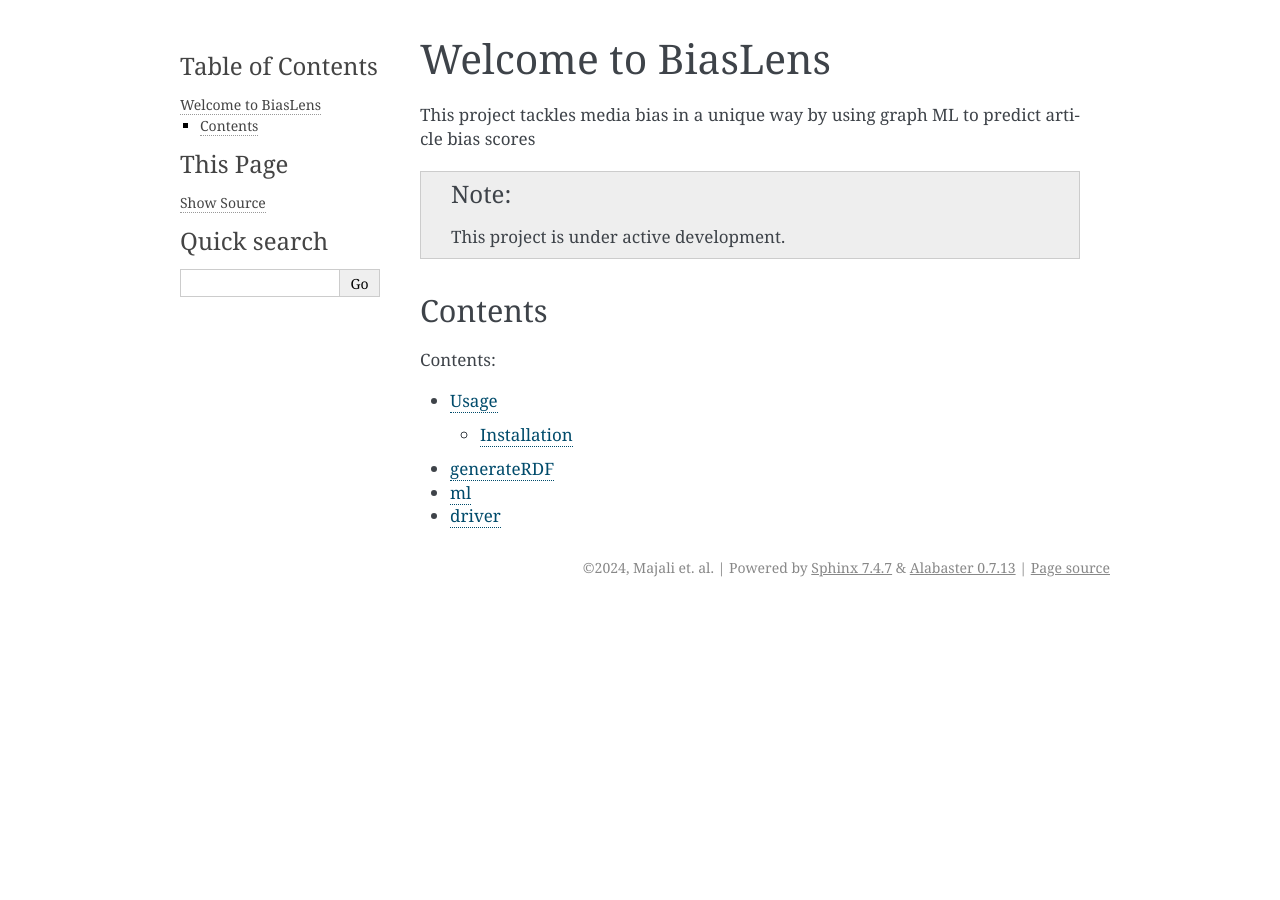
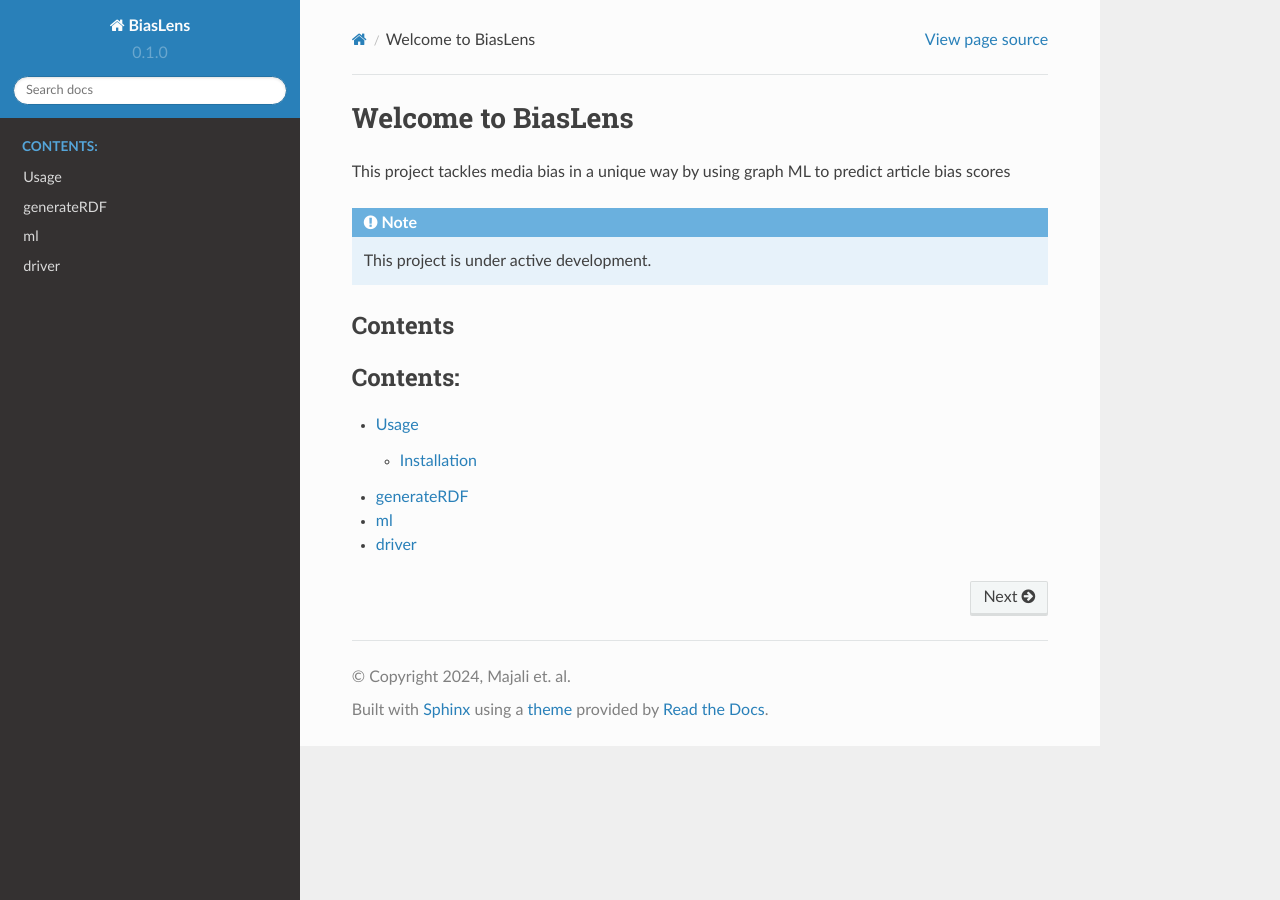
Before and after one commit to MJ-02/BiasLens, a Sphinx documentation site: the page built from docs/source/index.rst, in a window 1280 px wide. Built offline with Sphinx 7.4.7 and the Read the Docs theme 2.0.0, drawn with Linux system fonts in a browser that asks for light colours.

Commit message:
fixing docs

```diff
--- a/docs/source/conf.py
+++ b/docs/source/conf.py
@@ -34,7 +34,7 @@ templates_path = ['_templates']
 
 # -- Options for HTML output
 
-# html_theme = 'sphinx_rtd_theme'
+html_theme = 'sphinx_rtd_theme'
 
 # -- Options for EPUB output
 epub_show_urls = 'footnote'
--- a/generateRDF.py
+++ b/generateRDF.py
@@ -8,7 +8,7 @@ import re
 from rdflib import Graph, Literal, Namespace, RDF, XSD
 
 
-os.environ["NEWS_API_KEY"] = os.getenv("NEWS_API_KEY")
+# os.environ["NEWS_API_KEY"] = os.getenv("NEWS_API_KEY")
 
 
 def clean_author_names(names):
```
